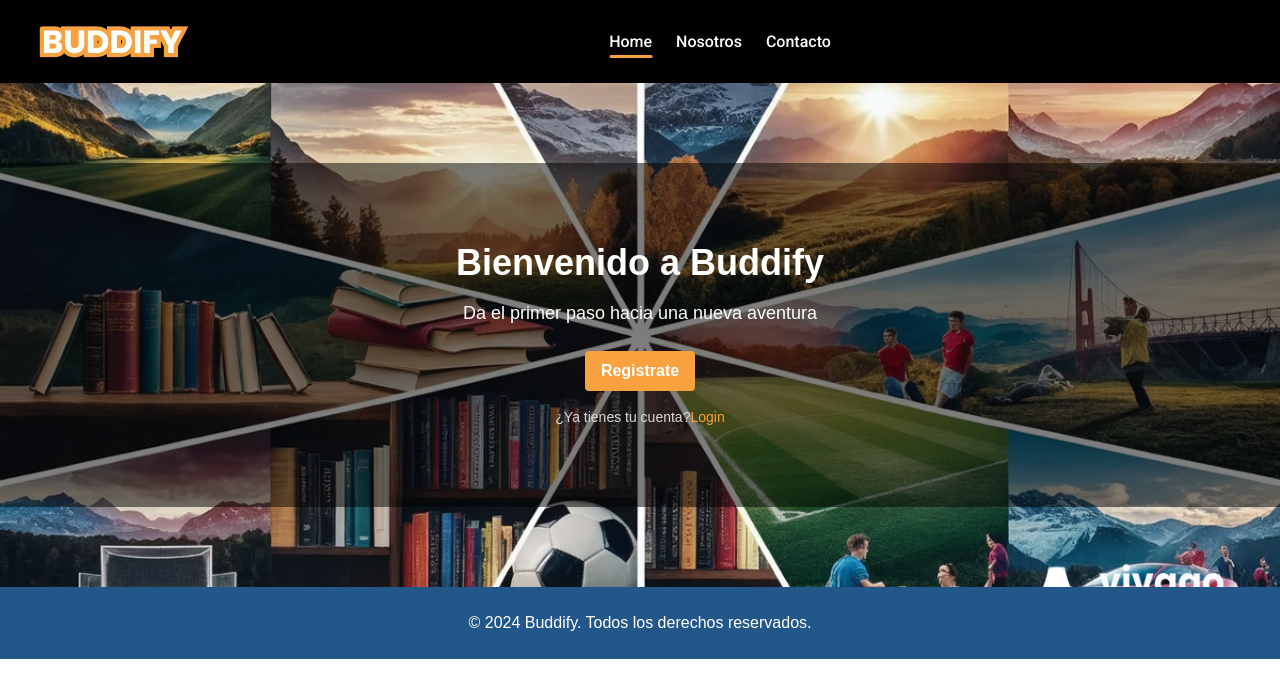
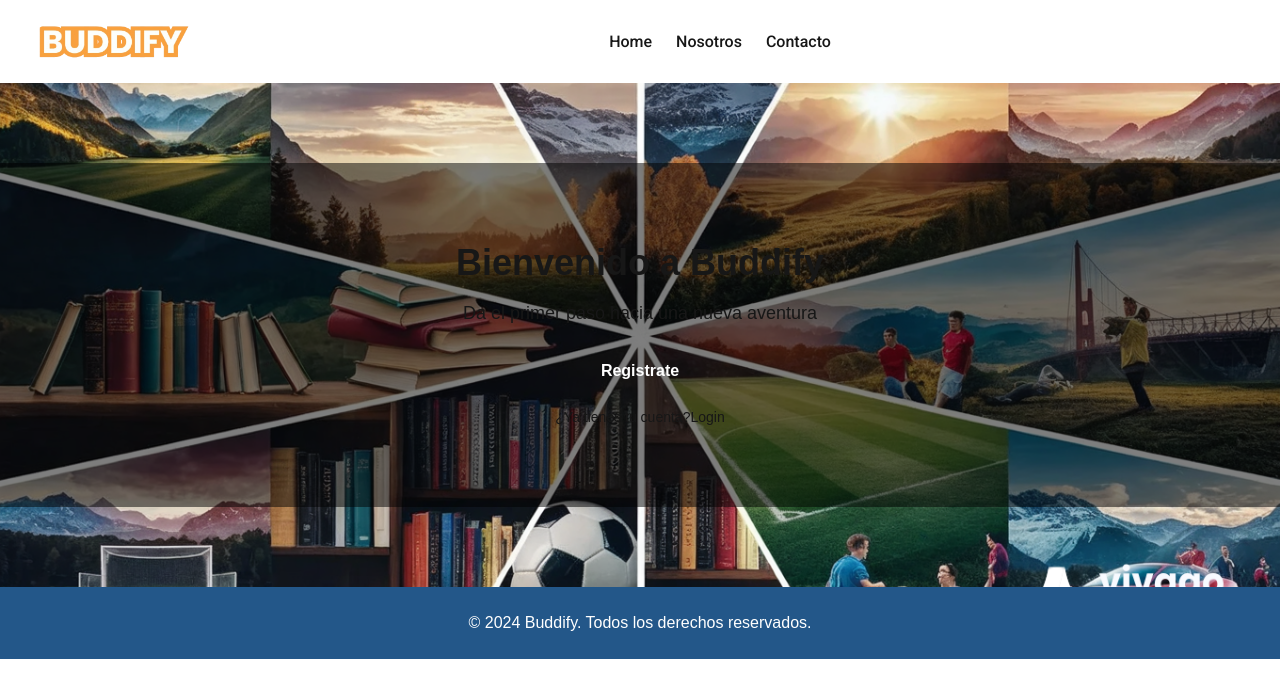
Before and after one commit to chi-bosio/Buddify, a Next.js app: page / in a window 1280 px wide. Shown: the top 698 px of the page. Built offline with nearby package versions, Linux system fonts and the light colour scheme.

Commit message:
Revert "rootModify"
This reverts commit 4860ffde86f5eccdfc15628b0a2b9680100a8133.

```diff
--- a/src/app/components/NavBar/components/NavLink.tsx
+++ b/src/app/components/NavBar/components/NavLink.tsx
@@ -16,7 +16,7 @@ export default function NavLink({
     <Link
       onClick={onClick}
       href={href}
-      className={`hover:text-customPalette-orange text-customPalette-white relative inline-block font-medium ${roboto.className} group mb-4 sm:mb-0`}
+      className={`hover:text-customPalette-orange text-custom-white relative inline-block font-medium ${roboto.className} group mb-4 sm:mb-0`}
     >
       {title}
       <span
--- a/src/app/globals.css
+++ b/src/app/globals.css
@@ -5,11 +5,6 @@
 :root {
   --background: #ffffff;
   --foreground: #171717;
-  --custom-blue: #235789; /* Azul principal */
-  --custom-orange: #F9A03F; /* Naranja para hover y active */
-  --custom-white: #FDFFFC; /* Blanco para texto */
-  --custom-gray: #D9D9D9; /* Gris para elementos secundarios */
-  --custom-black:#020100 /* Negro no tan negro*/
 }
 
 @media (prefers-color-scheme: dark) {
@@ -17,6 +12,11 @@
     --background: #0a0a0a;
     --foreground: #ededed;
       /* Nueva paleta de colores */
+    --custom-blue: #235789; /* Azul principal */
+    --custom-orange: #F9A03F; /* Naranja para hover y active */
+    --custom-white: #FDFFFC; /* Blanco para texto */
+    --custom-gray: #D9D9D9; /* Gris para elementos secundarios */
+    --custom-black:#020100 /* Negro no tan negro*/
   }
 }
 
```
